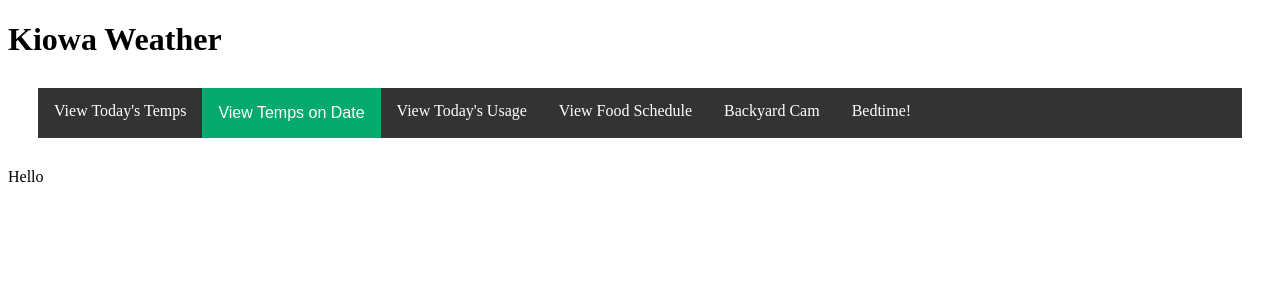
After one commit to sailcali/kiowa-monitor-API, a Flask app: page /weather/ in a window 1280 px wide. The commit adds this page. Shown: the top 300 px of the page. Run offline with Flask 2, Linux system fonts and the light colour scheme; parts of the project's set-up code (start-up, migrations or seed data) failed here and were passed over.

Commit message:
Initial add for weather page

```diff
--- a/app/__init__.py
+++ b/app/__init__.py
@@ -47,6 +47,7 @@ def create_app(test_config=None):
     from .routes.landscape import landscape_bp
     from .routes.api import api_bp
     from .routes.food import food_bp
+    from .routes.weather import weather_bp
 
     app.register_blueprint(temps_bp)
     app.register_blueprint(venstar_bp)
@@ -55,5 +56,6 @@ def create_app(test_config=None):
     app.register_blueprint(landscape_bp)
     app.register_blueprint(api_bp)
     app.register_blueprint(food_bp)
+    app.register_blueprint(weather_bp)
 
     return app
--- /dev/null
+++ b/app/routes/weather.py
@@ -0,0 +1,8 @@
+from flask import Blueprint, render_template
+
+
+weather_bp = Blueprint('weather_bp', __name__, url_prefix='/weather')
+
+@weather_bp.route("/", methods=["GET"])
+def render_weather_page():
+    return render_template('weather_forecast.html')
--- a/app/static/css/dashboard.css
+++ b/app/static/css/dashboard.css
@@ -192,7 +192,9 @@ main input {
     font-weight: bold;
     background-color: grey;
   } */
-/*                                             = THIS IS FOR THE LIGHTING SELECTOR SWITCH                  */
+
+
+  /*                                             = THIS IS FOR THE LIGHTING SELECTOR SWITCH                  */
 /* The switch - the box around the slider */
 .switch {
   position: relative;
--- /dev/null
+++ b/app/static/css/weather_forecast.css
@@ -0,0 +1,77 @@
+nav ul {
+    list-style-type: none;
+    margin: 30px;
+    padding: 0;
+    overflow: hidden;
+    background-color: #333;
+  }
+
+nav li {
+    float: left;
+  }
+
+nav li a {
+    display: block;
+    color: white;
+    text-align: center;
+    padding: 14px 16px;
+    text-decoration: none;
+  }
+
+nav li a:hover {
+    background-color: #111;
+  }
+
+.dropbtn {
+background-color: #04AA6D;
+color: white;
+padding: 16px;
+font-size: 16px;
+border: none;
+}
+
+/* Dropdown Content (Hidden by Default) */
+.dropdown-content {
+display: none;
+position: absolute;
+background-color: #f1f1f1;
+min-width: 160px;
+box-shadow: 0px 8px 16px 0px rgba(0,0,0,0.2);
+z-index: 1;
+}
+
+/* Links inside the dropdown */
+.dropdown-content input {
+color: black;
+padding: 12px 16px;
+text-decoration: none;
+display: block;
+}
+
+/* Change color of dropdown links on hover */
+.dropdown-content a:hover {background-color: #ddd;}
+
+/* Show the dropdown menu on hover */
+.dropdown:hover .dropdown-content {display: block;}
+
+/* Change the background color of the dropdown button when the dropdown content is shown */
+.dropdown:hover .dropbtn {background-color: #3e8e41;}
+
+#tempSubmit {
+    background-color:rgb(8, 2, 61);
+    color: white;
+    margin-top: 15px;
+    width: 200px;
+  }
+#dateButtonTemp {
+color: black;
+font-weight: bold;
+background-color: grey;
+}
+
+main input {
+    width: 50px;
+    padding: 10px 10px;
+    box-sizing: border-box;
+    text-align: center;
+  }
--- a/app/templates/dashboard.html
+++ b/app/templates/dashboard.html
@@ -36,6 +36,7 @@
             </li> -->
             <li><a href='/food/schedule'>View Food Schedule</a></li>
             <li><a href='http://192.168.86.38:8000'>Backyard Cam</a></li>
+            <li><a href='/weather'>Weather Outlook</a></li>
             <li><a href='/api/bedtime'>Bedtime!</a></li>
         </ul>
     </nav>
--- /dev/null
+++ b/app/templates/weather_forecast.html
@@ -0,0 +1,44 @@
+<!DOCTYPE html>
+<html lang="en">
+<head>
+	<title>Kiowa Weather</title>
+    <!-- <link href="https://cdn.jsdelivr.net/npm/bootstrap@5.0.2/dist/css/bootstrap.min.css" rel="stylesheet" integrity="sha384-EVSTQN3/azprG1Anm3QDgpJLIm9Nao0Yz1ztcQTwFspd3yD65VohhpuuCOmLASjC" crossorigin="anonymous"> -->
+    <link rel="icon" type="image/png" href="{{ url_for('static', filename='images/icons/favicon.ico') }}"/>
+	<link rel="stylesheet" type="text/css" href="{{ url_for('static', filename='css/weather_forecast.css') }}">
+	<meta charset="UTF-8">
+	<meta name="viewport" content="width=device-width, initial-scale=1">
+
+</head>
+<body>
+    <header>
+        <h1>Kiowa Weather</h1>
+    </header>
+    <nav>
+        <ul>
+            <li><a href='/temps/today'>View Today's Temps</a></li>
+            <li class="dropdown">
+                <button class="dropbtn">View Temps on Date</button>
+                <div class="dropdown-content">
+                    <input id="dateInputTemp"></input>
+                    <a id="dateButtonTemp" href='/temps/2021-12-08'>GO</a>
+                </div>
+            </li>
+            <li><a href='/usage/today'>View Today's Usage</a></li>
+            <!-- <li class="dropdown">
+                <button class="dropbtn">View Usage on Date</button>
+                <div class="dropdown-content">
+                    <input id="dateInputUsage" value="2021-12-08"></input>
+                    <a id="dateButtonUsage" href='/usage/2021-12-08'>GO</a>
+                </div>
+            </li> -->
+            <li><a href='/food/schedule'>View Food Schedule</a></li>
+            <li><a href='http://192.168.86.38:8000'>Backyard Cam</a></li>
+            <li><a href='/api/bedtime'>Bedtime!</a></li>
+        </ul>
+    </nav>
+    <main>
+        <p>Hello</p>
+    </main>
+    <script src="https://unpkg.com/axios/dist/axios.min.js"></script>
+    <script type="module" src="{{ url_for('static', filename='js/weather_forecast.js') }}"></script>
+</body>
```
Also changed, not shown: app/static/js/weather_forecast.js (added).
